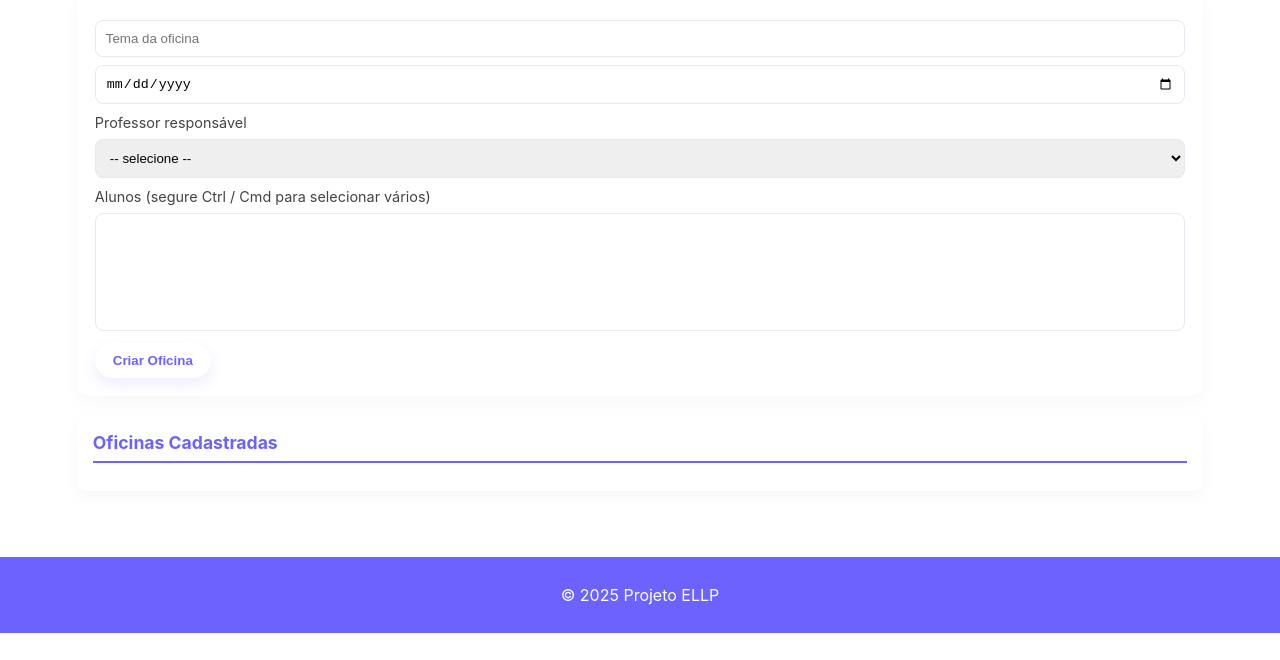
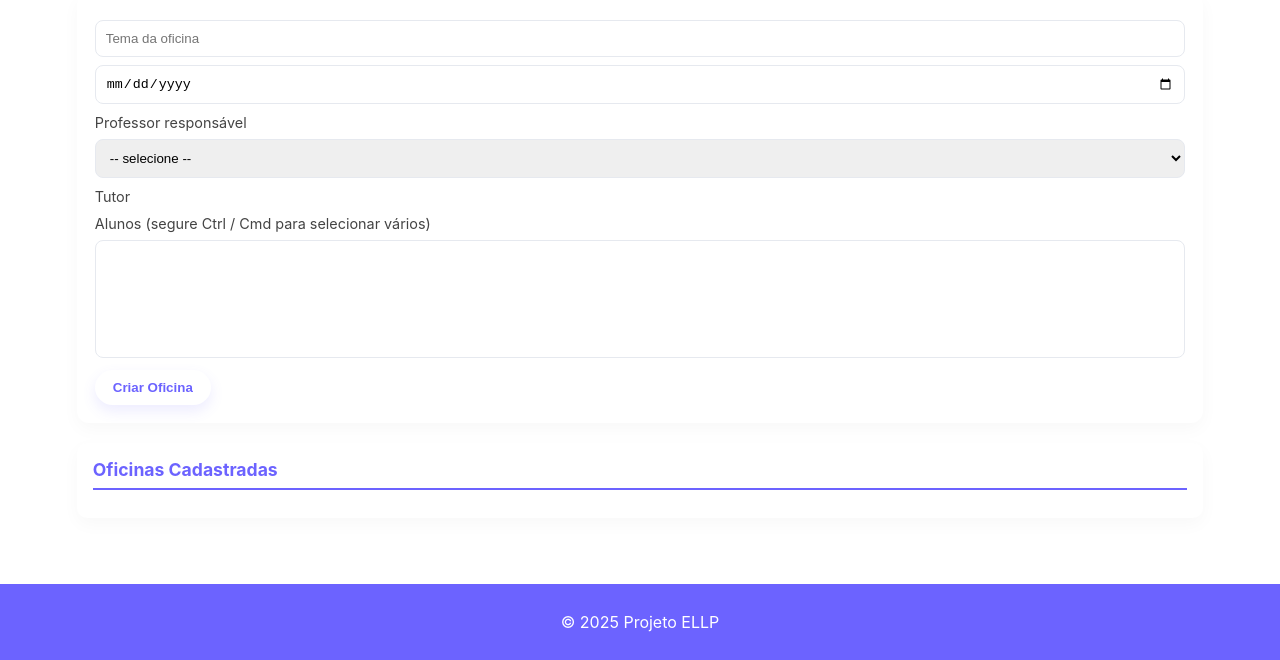
Before and after one commit to jhonjiacomasi/EduGestor, a plain HTML site: page client/oficinas.html in a window 1280 px wide. Shown: the part 153-813 px from the top of the page. Drawn offline with Linux system fonts and the light colour scheme.

Commit message:
feature - add tutor

```diff
--- a/client/oficinas.html
+++ b/client/oficinas.html
@@ -29,7 +29,7 @@
         <input id="ofData" type="date" />
         <label>Professor responsável</label>
         <select id="ofProfessor"></select>
-        <!--<label>Tutor</label>-->
+        <label>Tutor</label>
         <!--<select id="ofTutor"></select>-->
         <label>Alunos (segure Ctrl / Cmd para selecionar vários)</label>
         <select id="ofAlunos" multiple size="6"></select>
```
